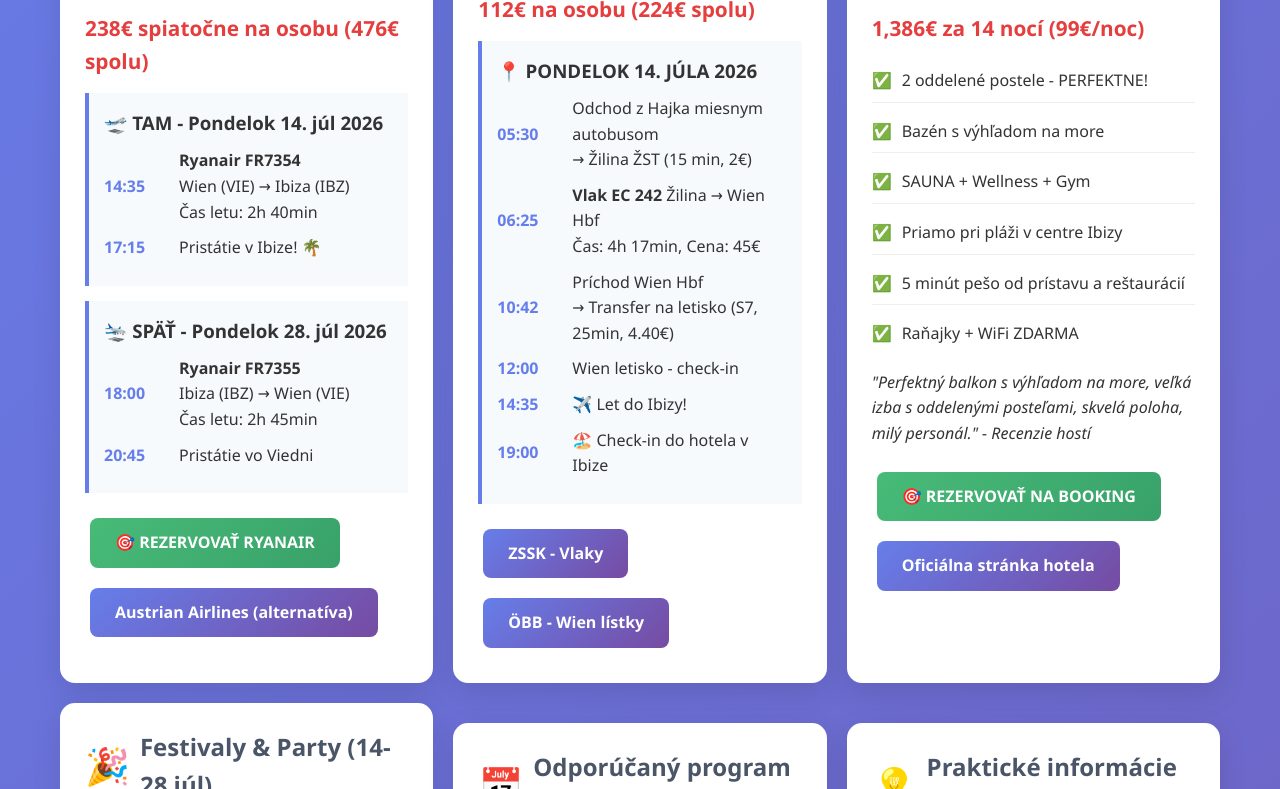
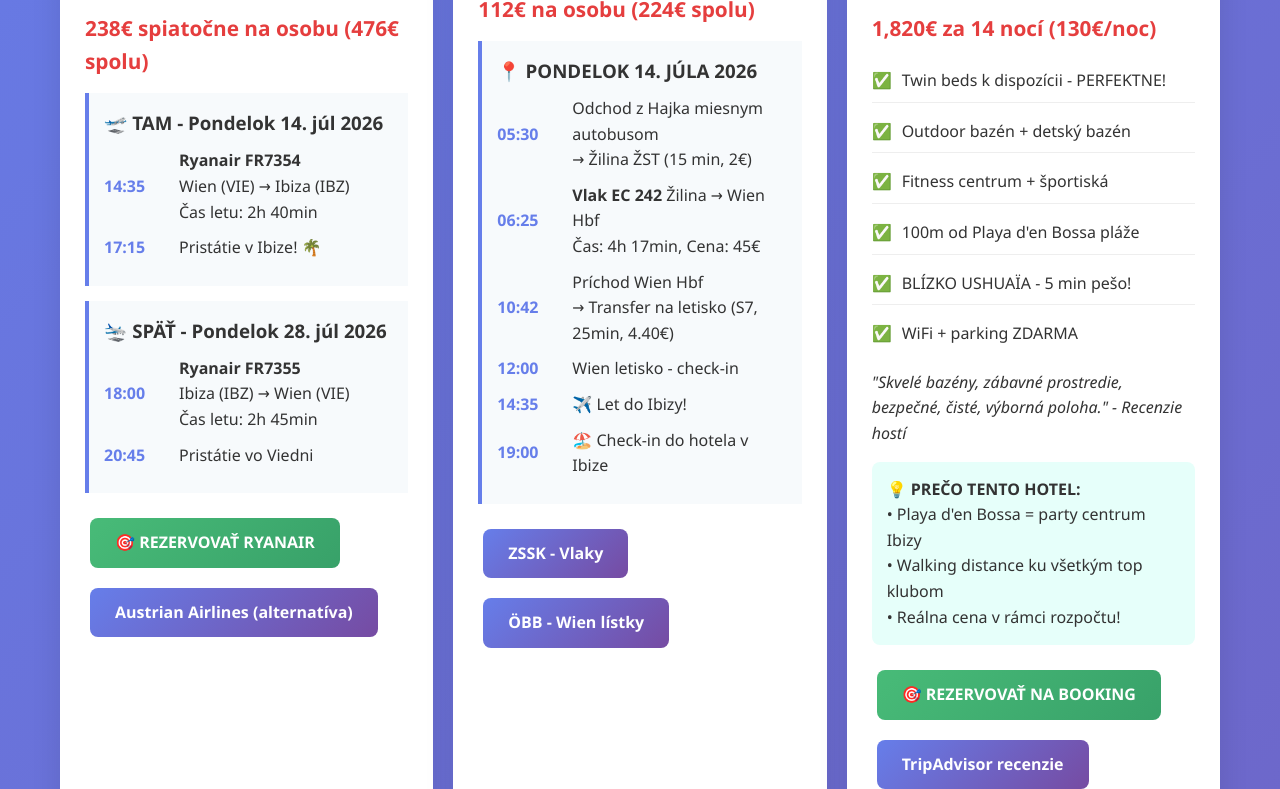
Before and after one commit to ferdinands-molt-bot/ibiza-trip-july-2026, a plain HTML site: page website/ibiza-sk.html in a window 1280 px wide. Shown: the part 591-1380 px from the top of the page. Drawn offline with Linux system fonts and the light colour scheme.

Commit message:
Oprava rozpočtu - realistické ceny hotelov

```diff
--- a/website/ibiza-sk.html
+++ b/website/ibiza-sk.html
@@ -295,26 +295,33 @@
                 <a href="https://www.oebb.at/" class="btn" target="_blank">ÖBB - Wien lístky</a>
             </div>
 
-            <!-- KONKRÉTNY HOTEL -->
+            <!-- REALISTICKÝ HOTEL -->
             <div class="card">
-                <h2><span class="emoji">🏨</span>THB Los Molinos - Adults Only</h2>
-                <div class="price">1,386€ za 14 nocí (99€/noc)</div>
+                <h2><span class="emoji">🏨</span>Hotel Vibra Mare Nostrum</h2>
+                <div class="price">1,820€ za 14 nocí (130€/noc)</div>
 
                 <ul class="features">
-                    <li><span class="check">✅</span> 2 oddelené postele - PERFEKTNE!</li>
-                    <li><span class="check">✅</span> Bazén s výhľadom na more</li>
-                    <li><span class="check">✅</span> SAUNA + Wellness + Gym</li>
-                    <li><span class="check">✅</span> Priamo pri pláži v centre Ibizy</li>
-                    <li><span class="check">✅</span> 5 minút pešo od prístavu a reštaurácií</li>
-                    <li><span class="check">✅</span> Raňajky + WiFi ZDARMA</li>
+                    <li><span class="check">✅</span> Twin beds k dispozícii - PERFEKTNE!</li>
+                    <li><span class="check">✅</span> Outdoor bazén + detský bazén</li>
+                    <li><span class="check">✅</span> Fitness centrum + športiská</li>
+                    <li><span class="check">✅</span> 100m od Playa d'en Bossa pláže</li>
+                    <li><span class="check">✅</span> BLÍZKO USHUAÏA - 5 min pešo!</li>
+                    <li><span class="check">✅</span> WiFi + parking ZDARMA</li>
                 </ul>
 
                 <p style="margin: 15px 0; font-style: italic;">
-                    "Perfektný balkon s výhľadom na more, veľká izba s oddelenými posteľami, skvelá poloha, milý personál." - Recenzie hostí
+                    "Skvelé bazény, zábavné prostredie, bezpečné, čisté, výborná poloha." - Recenzie hostí
                 </p>
 
-                <a href="https://www.booking.com/hotel/es/thb-los-molinos.sk.html?checkin=2026-07-14;checkout=2026-07-28;dest_id=-372490;dest_type=city;group_adults=2;group_children=0;hapos=1;hpos=1;no_rooms=1;req_adults=2;req_children=0;room1=A%2CA;sb_price_type=total;sr_order=popularity;srepoch=1707256800;srpvid=0000;type=total;ucfs=1&" class="btn btn-booking" target="_blank">🎯 REZERVOVAŤ NA BOOKING</a>
-                <a href="https://www.thbhotels.com/en/hotel-los-molinos-ibiza/" class="btn" target="_blank">Oficiálna stránka hotela</a>
+                <div style="background: #e6fffa; padding: 15px; border-radius: 8px; margin: 15px 0;">
+                    <strong>💡 PREČO TENTO HOTEL:</strong><br>
+                    • Playa d'en Bossa = party centrum Ibizy<br>
+                    • Walking distance ku všetkým top klubom<br>
+                    • Reálna cena v rámci rozpočtu!
+                </div>
+
+                <a href="https://www.booking.com/hotel/es/playasolclubmarenostrum.sk.html?checkin=2026-07-14;checkout=2026-07-28;dest_id=-372490;dest_type=city;group_adults=2;group_children=0" class="btn btn-booking" target="_blank">🎯 REZERVOVAŤ NA BOOKING</a>
+                <a href="https://www.tripadvisor.com/Hotel_Review-g659635-d291130-Reviews-Hotel_Vibra_Mare_Nostrum-Playa_d_en_Bossa_Ibiza_Balearic_Islands.html" class="btn" target="_blank">TripAdvisor recenzie</a>
             </div>
 
             <!-- KONKRÉTNE FESTIVALY -->
@@ -487,7 +494,7 @@
                 </div>
                 <div>
                     <h3>🏨 Hotel (14 nocí)</h3>
-                    <p>1,386€ (THB Los Molinos)</p>
+                    <p>1,820€ (Vibra Mare Nostrum)</p>
                 </div>
                 <div>
                     <h3>🎉 Festivaly & Party</h3>
@@ -502,8 +509,8 @@
                     <p>280€ (2 dni + palivo)</p>
                 </div>
             </div>
-            <div class="total-cost">CELKOM: 3,819€</div>
-            <p>+ 200€ rezerva na extras = <strong>4,019€ finálne</strong></p>
+            <div class="total-cost">CELKOM: 4,253€</div>
+            <p>+ 250€ rezerva na extras = <strong>4,503€ finálne</strong></p>
             <p style="margin-top: 15px; font-size: 0.9em; opacity: 0.8;">
                 Stránka vytvorená Zarou ⭐ • Február 2026<br>
                 Všetky ceny sú aktuálne pre júl 2026 • Posledná aktualizácia: 6.2.2026
```
Also changed, not shown: 1 other file.
